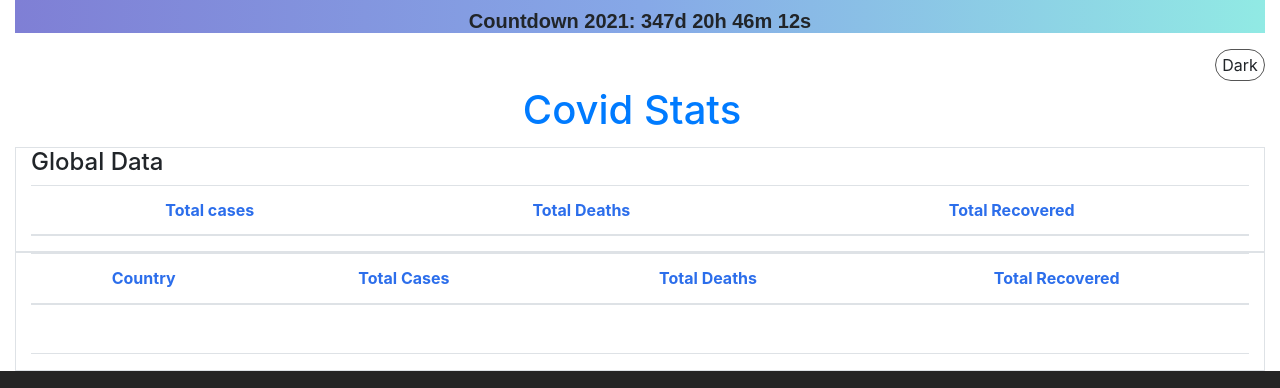
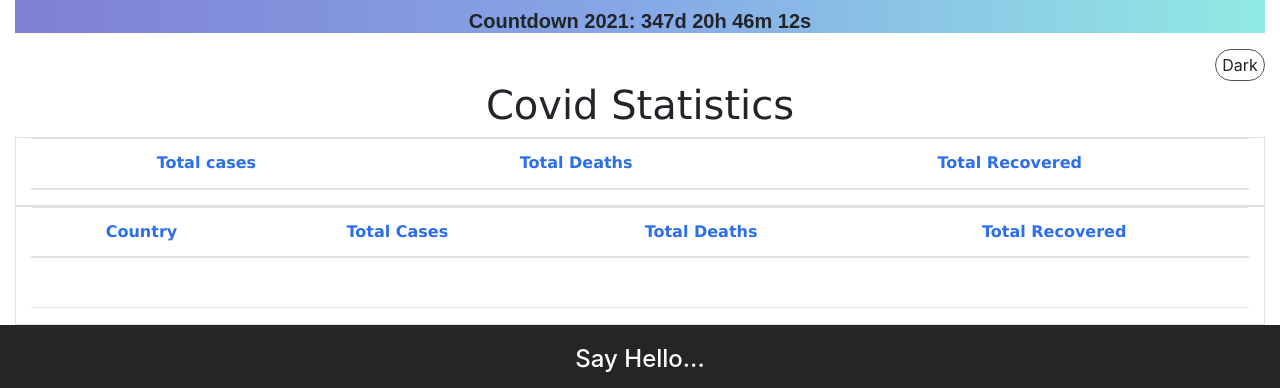
Before and after one commit to Hitesh-15/CovidTracker, a plain HTML site: page index.html in a window 1280 px wide. Shown: the top 388 px of the page. Drawn offline with nearby package versions, Linux system fonts and the light colour scheme; no server answers.

Commit message:
heading and font update

```diff
--- a/index.html
+++ b/index.html
@@ -17,12 +17,11 @@
         <div style="text-align:right;">
             <span class="inner-switch">Dark</span>
         </div>
-        <div style="text-align: center;">
-            <a class="navbar-brand"><h1>Covid Stats</h1></a>
+        <div style="text-align: center; font-family:Verdana, Geneva, Tahoma, sans-serif;">
+            <span><h1>Covid Statistics</h1></span>
         </div>
         <div class="container-fluid border">
-
-            <table class = "table scoreboardTable"> <h4>Global Data</h4>
+            <table class = "table scoreboardTable" style="font-family:'Lucida Sans', 'Lucida Sans Regular', 'Lucida Grande', 'Lucida Sans Unicode', Geneva, Verdana, sans-serif;">
                 <thread>
                 <tr class="scoreboardTableHeaderRow">
                     <th>Total cases</th>
@@ -36,8 +35,9 @@
                 </tbody>
             </table>
         </div>
+
         <div class="container-fluid border">
-            <table class = "table scoreboardTable">
+            <table class = "table scoreboardTable" style="font-family:'Lucida Sans', 'Lucida Sans Regular', 'Lucida Grande', 'Lucida Sans Unicode', Geneva, Verdana, sans-serif;">
                 <thread>
                 <tr class="scoreboardTableHeaderRow">
                     <th>Country</th>
```
